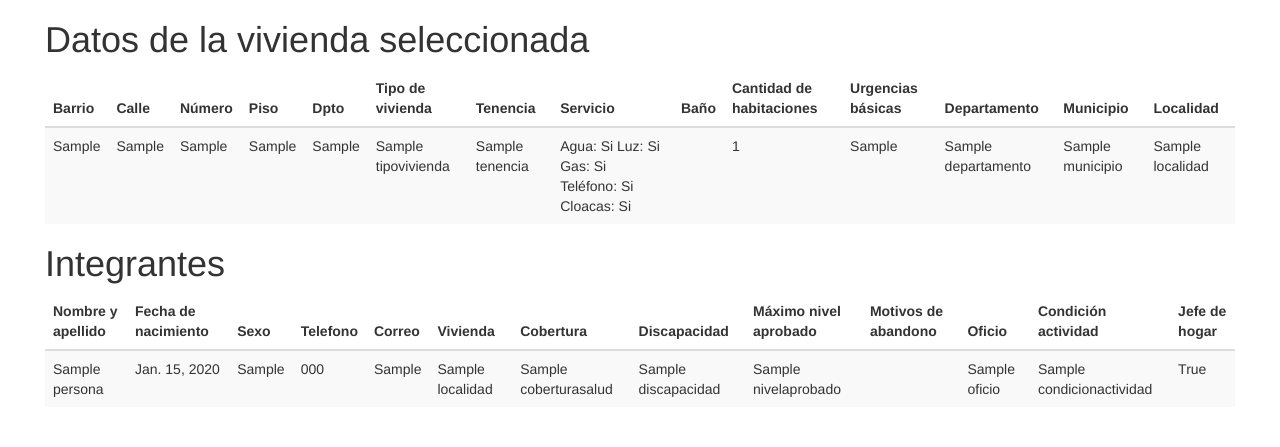
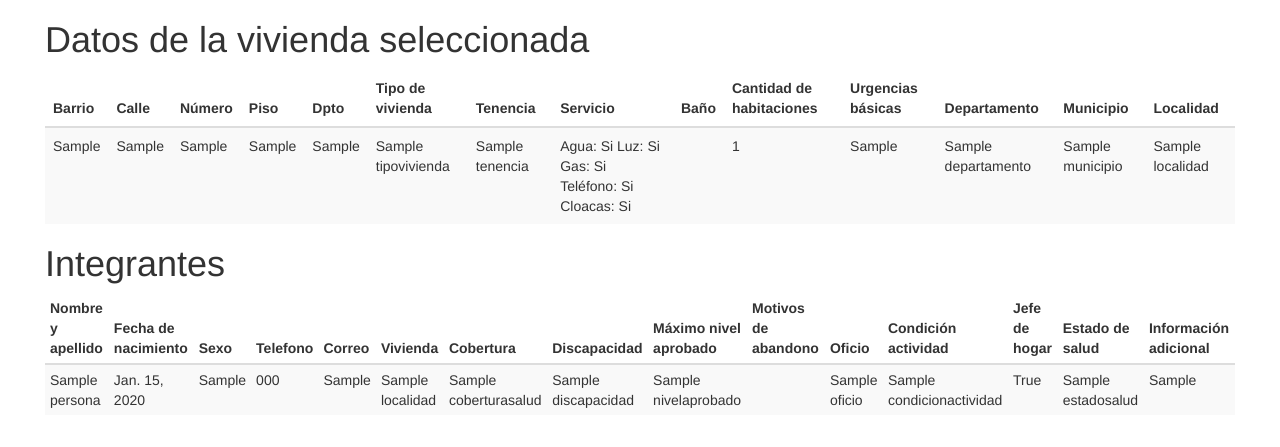
Before and after one commit to rubenpennise/restandroid, a Django app: page /vivienda_integrantes/1/ in a window 1280 px wide. Shown: the top 447 px of the page. Run offline with Django 3.2, Linux system fonts and the light colour scheme; tables that the repository leaves empty hold one stand-in row (values such as "Sample post"); parts of the project's set-up code (start-up, migrations or seed data) failed here and were passed over; some libraries are stand-ins or nearby versions.

Commit message:
Agregado estado de salud, responsive tabla de integrantes en vivienda seleccionada

```diff
--- a/templates/web/vivienda_integrantes.html
+++ b/templates/web/vivienda_integrantes.html
@@ -61,8 +61,8 @@
 </table>
 
 <h1>Integrantes</h1>
-
-<table class="table table-striped">
+<div class="table-responsive">
+<table class="table table-striped table-condensed">
   <thead>
     <tr>
     <th>Nombre y apellido</th>
@@ -78,7 +78,8 @@
     <th>Oficio</th>
     <th>Condición actividad</th>
     <th>Jefe de hogar</th>
-
+    <th>Estado de salud</th>
+    <th>Información adicional</th>
   </tr>
 
 
@@ -100,9 +101,12 @@
       <td>{{persona.oficio.nombre}}</td>
       <td>{{persona.condicionActividad.nombre}}</td>
       <td>{{persona.jefeDeHogar}}</td>
+      <td>{{persona.estadoSalud.nombre}}</td>
+      <td>{{persona.infoAdicional}}</td>
  </tr>
  {% endfor %}
  </tbody>
 </table>
 </div>
+</div>
  {% endblock %}}
--- a/web/models.py
+++ b/web/models.py
@@ -126,6 +126,11 @@ class CondicionActividad(models.Model):
 	def __unicode__(self):
 		return self.nombre
 
+
+class EstadoSalud(models.Model):
+	nombre = models.CharField(max_length="300")
+	descripcion = models.CharField(max_length="2000")
+
 class Persona(models.Model):
 	apeNombre = models.CharField("Nombre y apellido", max_length=100)
 	dni = models.CharField(max_length=30)
@@ -148,6 +153,8 @@ class Persona(models.Model):
 	partidoPadron = models.CharField("Partido", max_length=100, null=True, blank=True)
 
 	jefeDeHogar = models.BooleanField(default=False)
+	estadoSalud = models.ForeignKey(EstadoSalud, related_name="EstadoSalud",null=True, blank=True,verbose_name=u"Estado de salud")
+	infoAdicional = models.CharField("Información adicional", blank=True, null=True, max_length=2000)
 
 	def save(self, *args, **kwargs):
 		persona_padron = Patoca.objects.using('padron').get(dni=self.dni)
@@ -165,7 +172,6 @@ class Encuesta(models.Model):
 	respuestaNo = models.IntegerField()
 	respuestaNoSabe = models.IntegerField()
 	fecha = models.DateField()
-
 
 
 # Create your models here.
```
Also changed, not shown: templates/web/lista_personas.html (+7 -0 lines).
